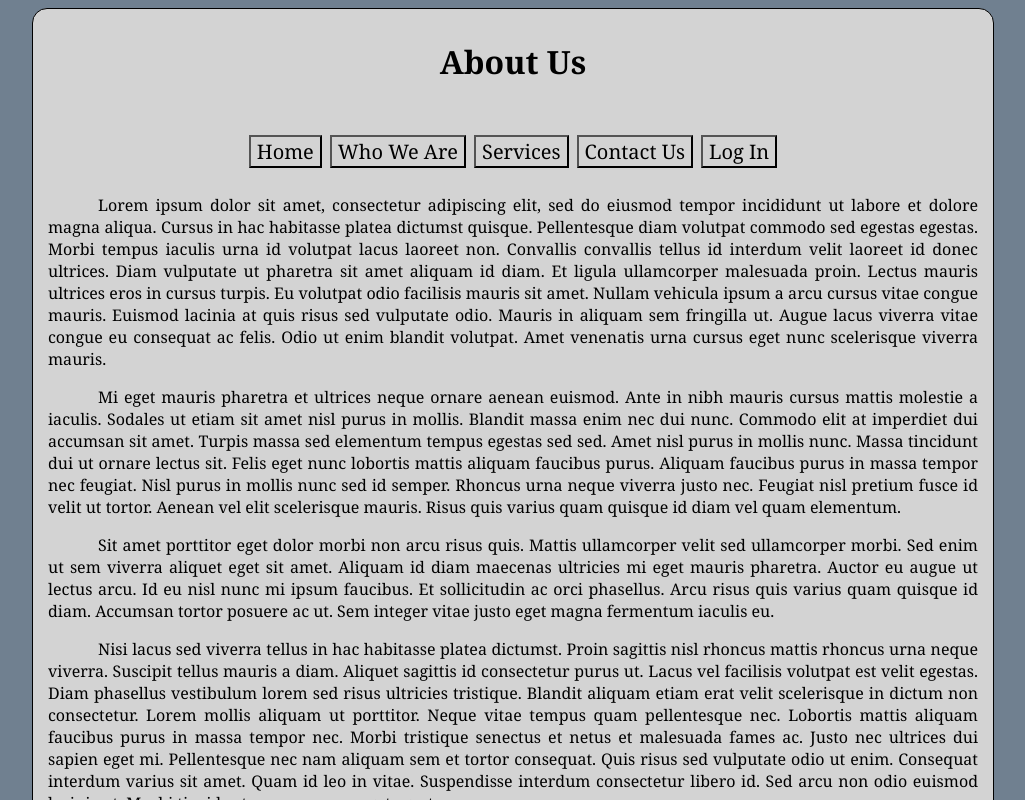
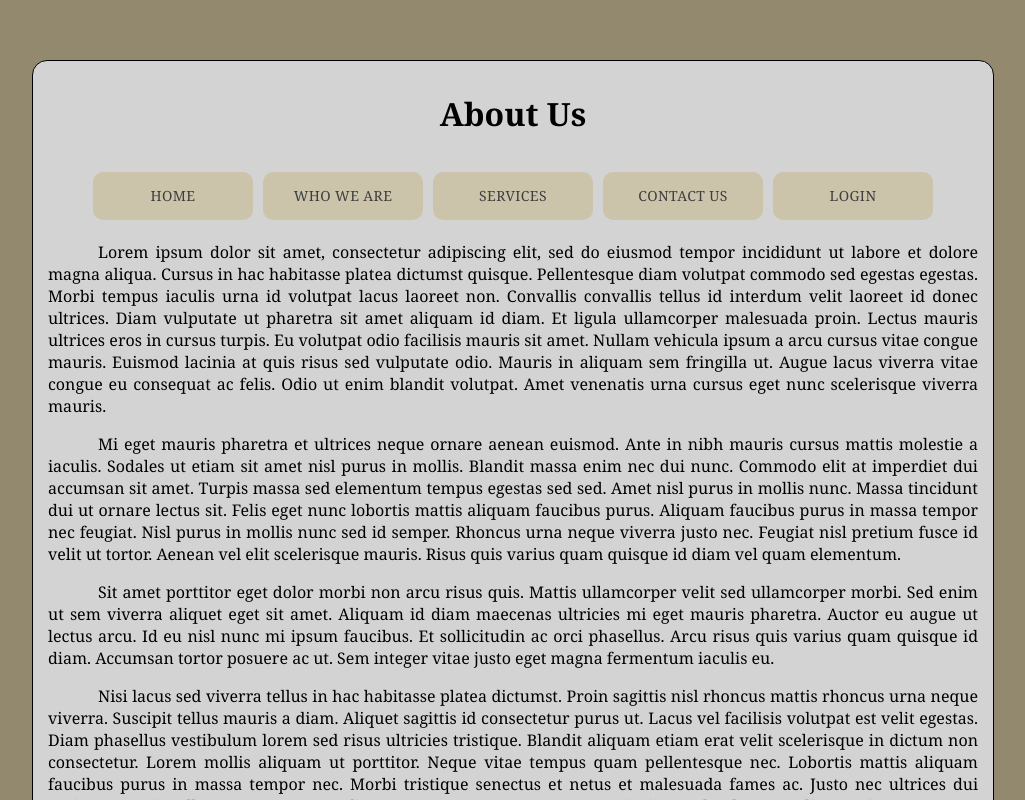
Before and after one commit to cperault/roofmasters, a React (Create React App) app: page /about in a window 1280 px wide. Shown: the top 800 px of the page, without its empty margins (127-1152 px from the left). Built offline with nearby package versions, Linux system fonts and the light colour scheme.

Commit message:
Changed up the UI.

```diff
--- a/package.json
+++ b/package.json
@@ -4,8 +4,11 @@
   "description": "Roof Masters Customer Management System",
   "main": "index.js",
   "dependencies": {
+    "@material-ui/core": "^4.5.1",
+    "@material-ui/icons": "^4.5.1",
     "axios": "^0.19.0",
     "bcryptjs": "^2.4.3",
+    "material-ui": "^0.20.2",
     "react": "^16.9.0",
     "react-dom": "^16.9.0",
     "react-router-dom": "^5.0.1",
--- a/src/App.js
+++ b/src/App.js
@@ -34,11 +34,6 @@ const App = () => {
     setLoggedInUser([...loggedInUser, SafeLocalStorage("user", "json")]);
   };
 
-  //function to handle logging out
-  const logoutHandler = () => {
-    localStorage.clear();
-    window.location.assign("/landing");
-  };
   console.log(SafeLocalStorage("user", "json"));
   //check to see if a user is logged in currently
   console.log("Is user logged in?: " + userIsLoggedIn);
@@ -113,7 +108,6 @@ const App = () => {
         render={() => (
           <Login
             userIsLoggedIn={userIsLoggedIn}
-            logoutHandler={logoutHandler}
             stateHandler={stateHandler}
             loggedInUser={loggedInUser}
             Nav={Nav}
@@ -138,7 +132,6 @@ const App = () => {
           userIsLoggedIn === "false" ? (
             <Login
               userIsLoggedIn={userIsLoggedIn}
-              logoutHandler={logoutHandler}
               stateHandler={stateHandler}
               loggedInUser={loggedInUser}
               Nav={Nav}
@@ -154,7 +147,6 @@ const App = () => {
           )
         }
       />
-      <Route path={"/logout"} render={logoutHandler} />
     </BrowserRouter>
   );
 };
--- a/src/Views/Footer.js
+++ b/src/Views/Footer.js
@@ -13,11 +13,13 @@
 \******************************************************************************************************************/
 
 import React from "react";
+import { Tab } from "@material-ui/core";
 
 const Footer = ({ userIsLoggedIn, loggedInUser }) => {
-
-  const handleProfileRedirect = () => {
-    window.location.assign("/profile");
+  //function to handle logging out
+  const logoutHandler = () => {
+    localStorage.clear();
+    window.location.assign("/landing");
   };
   return (
     <div className="contact_form_div">
@@ -54,16 +56,24 @@ const Footer = ({ userIsLoggedIn, loggedInUser }) => {
           />
         </a>
       </p>
-      <button
-        className={
+
+      <Tab
+        label="Logout"
+        onClick={logoutHandler}
+        style={
           userIsLoggedIn === "true"
-            ? "profile_redirect"
-            : "profile_redirect_hidden"
+            ? {
+                backgroundColor: "#C9BE99",
+                width: "auto",
+                height: "auto",
+                margin: "5px",
+                borderRadius: "10px",
+                color: "black",
+                position: "static"
+              }
+            : { display: "none" }
         }
-        onClick={handleProfileRedirect}
-      >
-        {userIsLoggedIn === "true" ? "Profile" : ""}
-      </button>
+      />
     </div>
   );
 };
--- a/src/Views/Jobs.js
+++ b/src/Views/Jobs.js
@@ -9,7 +9,7 @@
 
 import React from "react";
 
-const Jobs = ({ Nav }) => {
+const Jobs = ({ Nav }, jobType = "") => {
   return (
     <div>
       <nav>
--- a/src/Views/Profile.js
+++ b/src/Views/Profile.js
@@ -7,6 +7,12 @@
 \******************************************************************************************************************/
 
 import React from "react";
+import { Button } from "@material-ui/core";
+import { Card } from "@material-ui/core";
+import { ExpansionPanel } from "@material-ui/core";
+import { ExpansionPanelSummary } from "@material-ui/core";
+import { ExpansionPanelDetails } from "@material-ui/core";
+import ExpandMoreIcon from "@material-ui/icons/ExpandMore";
 
 const Profile = ({ userIsLoggedIn, loggedInUser, Nav, Footer }) => {
   const userFirstName = loggedInUser[0].firstName;
@@ -17,32 +23,54 @@ const Profile = ({ userIsLoggedIn, loggedInUser, Nav, Footer }) => {
   //         account-related items.
   //role:    Who will see this.
   const profileItems = [
-    { name: "New Job", link: "/new_job", side: "tasks", role: "both" },
-    { name: "Open Jobs", link: "/open_obs", side: "tasks", role: "both" },
+    {
+      name: "New Job",
+      link: "/new_job",
+      side: "tasks",
+      role: "both",
+      summary: "Create a new job"
+    },
+    {
+      name: "Open Jobs",
+      link: "/open_obs",
+      side: "tasks",
+      role: "both",
+      summary: "View currently open jobs"
+    },
     {
       name: "Completed Jobs",
       link: "/completed_jobs",
       side: "tasks",
-      role: "both"
+      role: "both",
+      summary: "View completed jobs"
     },
     {
       name: "My Account",
       link: "/my_account",
       side: "account",
-      role: "both"
+      role: "both",
+      summary: "Account settings"
     },
-    { name: "Messages", link: "/messages", side: "account", role: "both" },
+    {
+      name: "Messages",
+      link: "/messages",
+      side: "account",
+      role: "both",
+      summary: "Message inbox"
+    },
     {
       name: "Billing",
       link: "/my_billing",
       side: "account",
-      role: "customer"
+      role: "customer",
+      summary: "View your billing"
     },
     {
       name: "Customer Billing",
       link: "/customer_billing",
       side: "account",
-      role: "admin"
+      role: "admin",
+      summary: "View all customer billing"
     }
   ];
 
@@ -52,9 +80,25 @@ const Profile = ({ userIsLoggedIn, loggedInUser, Nav, Footer }) => {
       .filter(item => item.side === side)
       .map(item => {
         return (
-          <p className="wrapper_body_div_column_item">
+          <Card style={{ margin: "5px", backgroundColor: "transparent" }}>
+            <ExpansionPanel
+              style={{ margin: "10px", backgroundColor: "#C9BE99" }}
+            >
+              <ExpansionPanelSummary expandIcon={<ExpandMoreIcon />}>
+                {item.summary}
+              </ExpansionPanelSummary>
+              <ExpansionPanelDetails>
+                <Button
+                  className="wrapper_body_div_column_item"
+                  size="medium"
+                  variant="outlined"
+                  style={{ margin: "5px" }}
+                >
                   <a href={item.link}>{item.name}</a>
-          </p>
+                </Button>
+              </ExpansionPanelDetails>
+            </ExpansionPanel>
+          </Card>
         );
       });
 
@@ -68,6 +112,7 @@ const Profile = ({ userIsLoggedIn, loggedInUser, Nav, Footer }) => {
         <Nav userIsLoggedIn={userIsLoggedIn} />
       </nav>
       <div className="wrapper_body_div_profile">
+        <div className="wrapper_body_div_profile_inner">
           <div className="wrapper_body_div_column_profile_left">
             {/*Tasks items from profileItems will be inserted here.*/}
             {fillContentArea("tasks")}
@@ -75,6 +120,7 @@ const Profile = ({ userIsLoggedIn, loggedInUser, Nav, Footer }) => {
           <div className="wrapper_body_div_column_profile_right">
             {/*Account items from profileItems will be inserted here.*/}
             {fillContentArea("account")}
+          </div>
         </div>
       </div>
       <footer>
--- a/src/Views/URLNav.js
+++ b/src/Views/URLNav.js
@@ -7,6 +7,7 @@
 \******************************************************************************************************************/
 
 import React from "react";
+import { Tab } from "@material-ui/core";
 const URLNav = ({ userIsLoggedIn }) => {
   const navArray = [
     { name: "Home", value: "/landing" },
@@ -14,31 +15,38 @@ const URLNav = ({ userIsLoggedIn }) => {
     { name: "Services", value: "/services" },
     { name: "Contact Us", value: "/contact" },
     {
-      name: userIsLoggedIn === "false" ? "Log In" : "Log Out",
-      value: userIsLoggedIn === "false" ? "/login" : "/logout"
+      name: userIsLoggedIn === "false" ? "Login" : "",
+      value: userIsLoggedIn === "false" ? "/login" : ""
+    },
+    {
+      name: userIsLoggedIn === "false" ? "" : "Profile",
+      value: userIsLoggedIn === "false" ? "" : "/profile"
     }
   ];
+
   const navRedirectHandler = link => {
     window.location.assign(link);
   };
 
-  return (
-    <ul className="wrapper_nav_ul">
-      {navArray.map(link => {
-        return (
-          <form key={link.name + "_form_key"}>
-            <li key={link.name + "_form_key"} className="wrapper_nav_li">
-              <input
-                type="button"
-                onClick={() => navRedirectHandler(link.value)}
-                value={link.name}
-              />
-            </li>
-          </form>
-        );
-      })}
-    </ul>
-  );
+  return navArray
+    .filter(link => link.name !== "")
+    .map(link => {
+      return (
+        <Tab
+          label={link.name}
+          onClick={() => navRedirectHandler(link.value)}
+          style={{
+            backgroundColor: "#C9BE99",
+            width: "auto",
+            height: "auto",
+            margin: "5px",
+            borderRadius: "10px",
+            color: "black",
+            position: "static"
+          }}
+        />
+      );
+    });
 };
 
 export default URLNav;
--- a/src/page_styling.css
+++ b/src/page_styling.css
@@ -3,11 +3,12 @@
 }
 
 body {
-  background-color: slategray;
+  background-color: #92896f;
 }
 
 .wrapper_div {
   margin: 0 auto;
+  margin-top: 60px;
   min-width: 300px;
   max-width: 960px;
   border: solid black 1px;
@@ -21,48 +22,18 @@ body {
   padding: 10px;
   color: black;
 }
-
+.wrapper_body_div_profile {
+  display: flex;
+}
 .wrapper_body_div_profile,
 .contact_wrapper_body_div {
   margin: 10px;
   overflow: hidden;
 }
 
-.wrapper_body_div_profile {
-  display: flex;
-  align-items: center;
-}
-
 .contact_wrapper_body_div {
   margin: 10px;
   display: inline-block;
-}
-
-.wrapper_nav_ul {
-  list-style-type: none;
-  padding: 10px;
-  margin: 10px;
-  overflow: auto;
-}
-
-.wrapper_nav_ul input {
-  background-color: lightgray;
-  color: black;
-  font-family: inherit;
-  font-size: 20px;
-}
-
-.profile_redirect {
-  background-color: lightgray;
-  color: black;
-  font-size: 20px;
-  height: 30px;
-  width: 100px;
-  display: inline-block;
-}
-
-.profile_redirect_hidden {
-  display: none;
 }
 
 /*
@@ -160,6 +131,12 @@ textarea {
   width: 80px;
 }
 
+.wrapper_body_div_profile_inner {
+  margin: auto;
+  padding: 0px;
+  min-width: 300px;
+  max-width: 960px;
+}
 .wrapper_body_div_column_profile_left,
 .wrapper_body_div_column_profile_right {
   padding: 15px;
@@ -178,6 +155,7 @@ textarea {
 a:visited,
 a:link {
   color: black;
+  text-decoration: none;
 }
 /*
 media query for responsiveness; adjusts the nav links
```
Also changed, not shown: 2 other files (tests, documents, lock files or other folders). Lines whose indentation alone changed are shown as unchanged.
